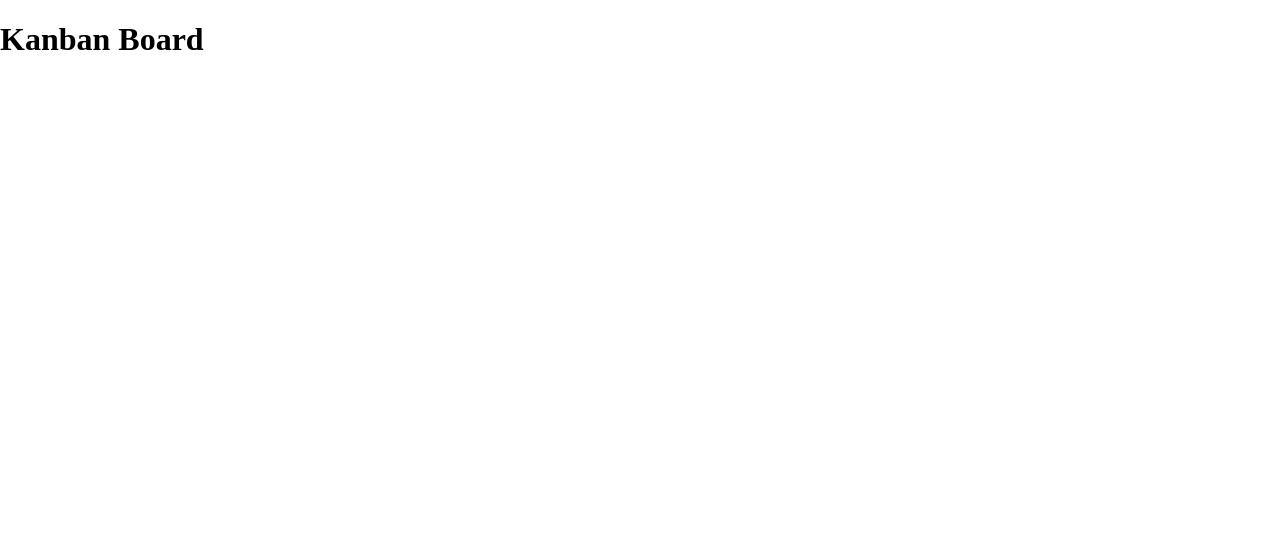
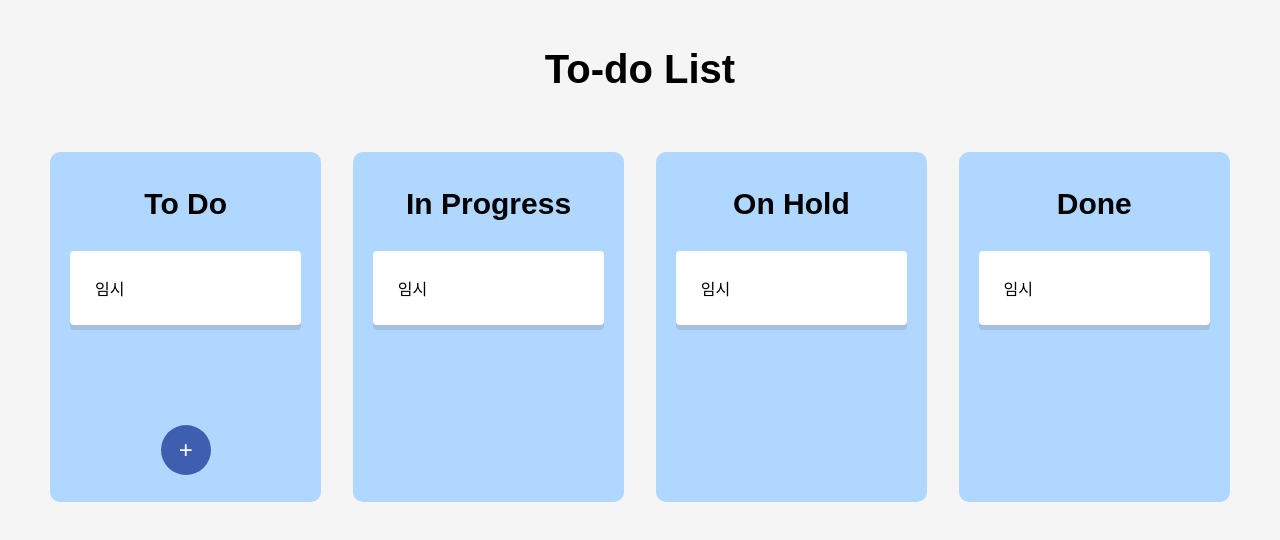
Before and after one commit to strongsongky/Kanban-board, a React app: page / in a window 1280 px wide. Shown: the top 540 px of the page. Built offline with nearby package versions, Linux system fonts and the light colour scheme.

Commit message:
design: Add initial UI

```diff
--- a/src/App.css
+++ b/src/App.css
@@ -1,4 +1,99 @@
 body {
+  font-family: Arial, sans-serif;
+  background-color: #f5f5f5;
   margin: 0;
   padding: 0;
 }
+
+#root {
+  padding: 50px;
+  padding-top: 20px;
+}
+
+.kanban-container {
+  display: flex;
+  flex-direction: column;
+  align-items: center;
+}
+
+.kanban-title {
+  text-align: center;
+  font-size: 40px;
+  font-weight: bolder;
+  margin-bottom: 40px;
+}
+
+.kanban-board {
+  display: flex;
+  justify-content: space-between;
+  padding: 20px;
+  overflow-x: auto;
+  width: 100%;
+}
+
+.kanban-column {
+  background-color: #afd7ff;
+  border-radius: 10px;
+  width: 23%;
+  padding: 10px;
+  box-sizing: border-box;
+  margin-right: 20px;
+  min-height: 350px;
+}
+
+.kanban-column:last-child {
+  margin-right: 0;
+}
+
+.kanban-column h2 {
+  font-size: 30px;
+  text-align: center;
+  margin-bottom: 30px;
+}
+
+.kanban-card {
+  background-color: #fff;
+  border-radius: 4px;
+  padding: 25px;
+  margin-bottom: 10px;
+  margin: 0px 10px 10px;
+  box-shadow: 0 5px 0 rgba(137, 126, 126, 0.25);
+}
+
+.add-task {
+  display: flex;
+  flex-direction: column;
+  align-items: center;
+}
+
+.add-task-button {
+  display: flex;
+  justify-content: center;
+  align-items: center;
+  width: 50px;
+  height: 50px;
+  background-color: #3e5eb0;
+  border-radius: 50%;
+  color: white;
+  font-size: 24px;
+  cursor: pointer;
+  text-align: center;
+  margin-top: 90px;
+}
+
+.add-task input {
+  margin-top: 10px;
+  padding: 5px;
+}
+
+@media (max-width: 1200px) {
+  .kanban-column {
+    width: 45%;
+  }
+}
+
+@media (max-width: 768px) {
+  .kanban-column {
+    width: 100%;
+  }
+}
--- a/src/App.js
+++ b/src/App.js
@@ -1,9 +1,66 @@
 import React from "react";
+import "./App.css";
+
+const initialData = {
+  tasks: {
+    "task-1": { id: "task-1", content: "임시" },
+    "task-2": { id: "task-2", content: "임시" },
+    "task-3": { id: "task-3", content: "임시" },
+    "task-4": { id: "task-4", content: "임시" },
+  },
+  columns: {
+    "column-1": {
+      id: "column-1",
+      title: "To Do",
+      taskIds: ["task-1"],
+    },
+    "column-2": {
+      id: "column-2",
+      title: "In Progress",
+      taskIds: ["task-2"],
+    },
+    "column-3": {
+      id: "column-3",
+      title: "On Hold",
+      taskIds: ["task-3"],
+    },
+    "column-4": {
+      id: "column-4",
+      title: "Done",
+      taskIds: ["task-4"],
+    },
+  },
+  columnOrder: ["column-1", "column-2", "column-3", "column-4"],
+};
 
 const App = () => {
   return (
-    <div>
-      <h1>Kanban Board</h1>
+    <div className="kanban-container">
+      <h1 className="kanban-title">To-do List</h1>
+      <div className="kanban-board">
+        {initialData.columnOrder.map((columnId) => {
+          const column = initialData.columns[columnId];
+          const tasks = column.taskIds.map(
+            (taskId) => initialData.tasks[taskId]
+          );
+
+          return (
+            <div className="kanban-column" key={column.id}>
+              <h2>{column.title}</h2>
+              {tasks.map((task) => (
+                <div className="kanban-card" key={task.id}>
+                  {task.content}
+                </div>
+              ))}
+              {column.id === "column-1" && (
+                <div className="add-task">
+                  <div className="add-task-button">+</div>
+                </div>
+              )}
+            </div>
+          );
+        })}
+      </div>
     </div>
   );
 };
```
